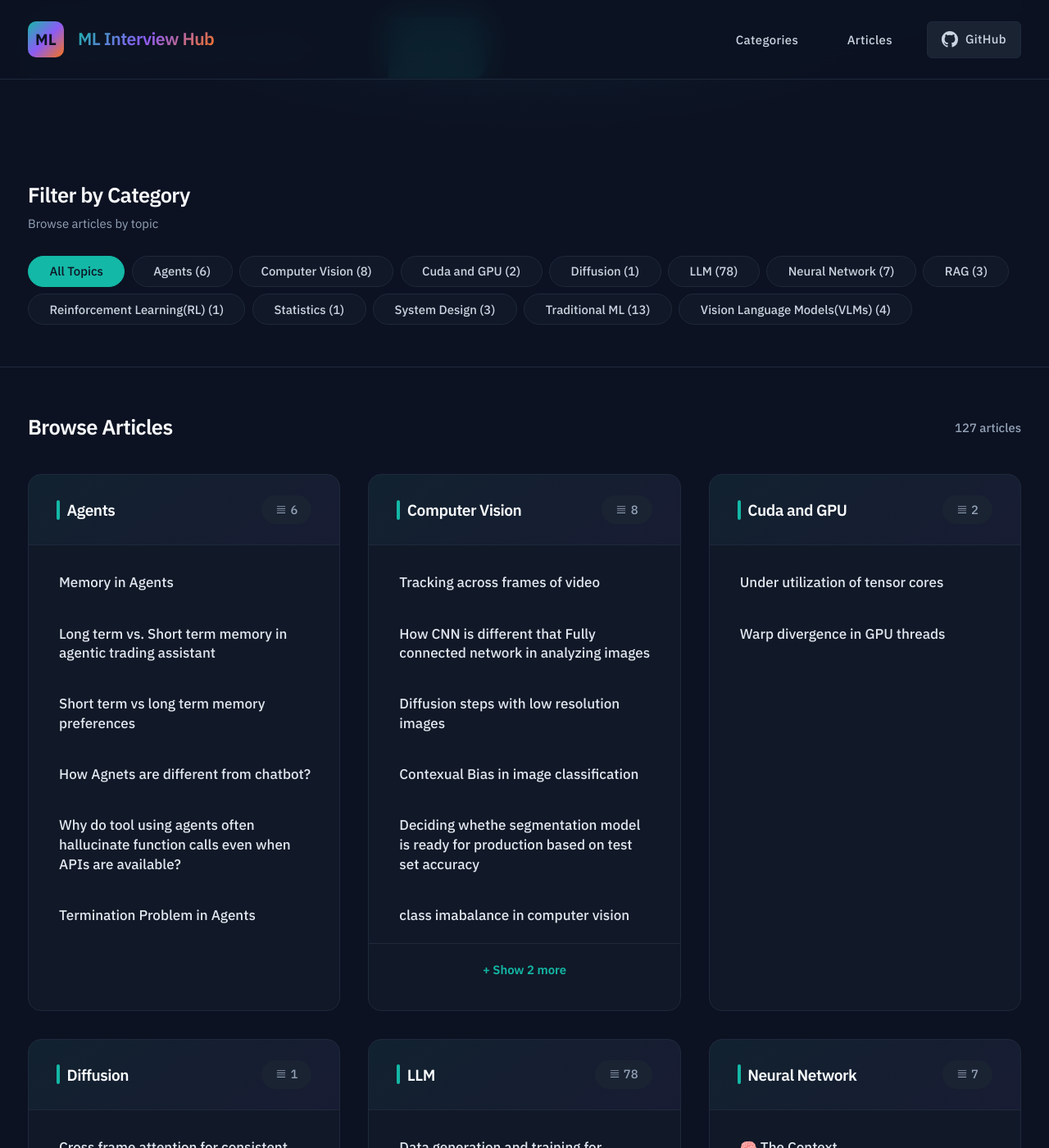
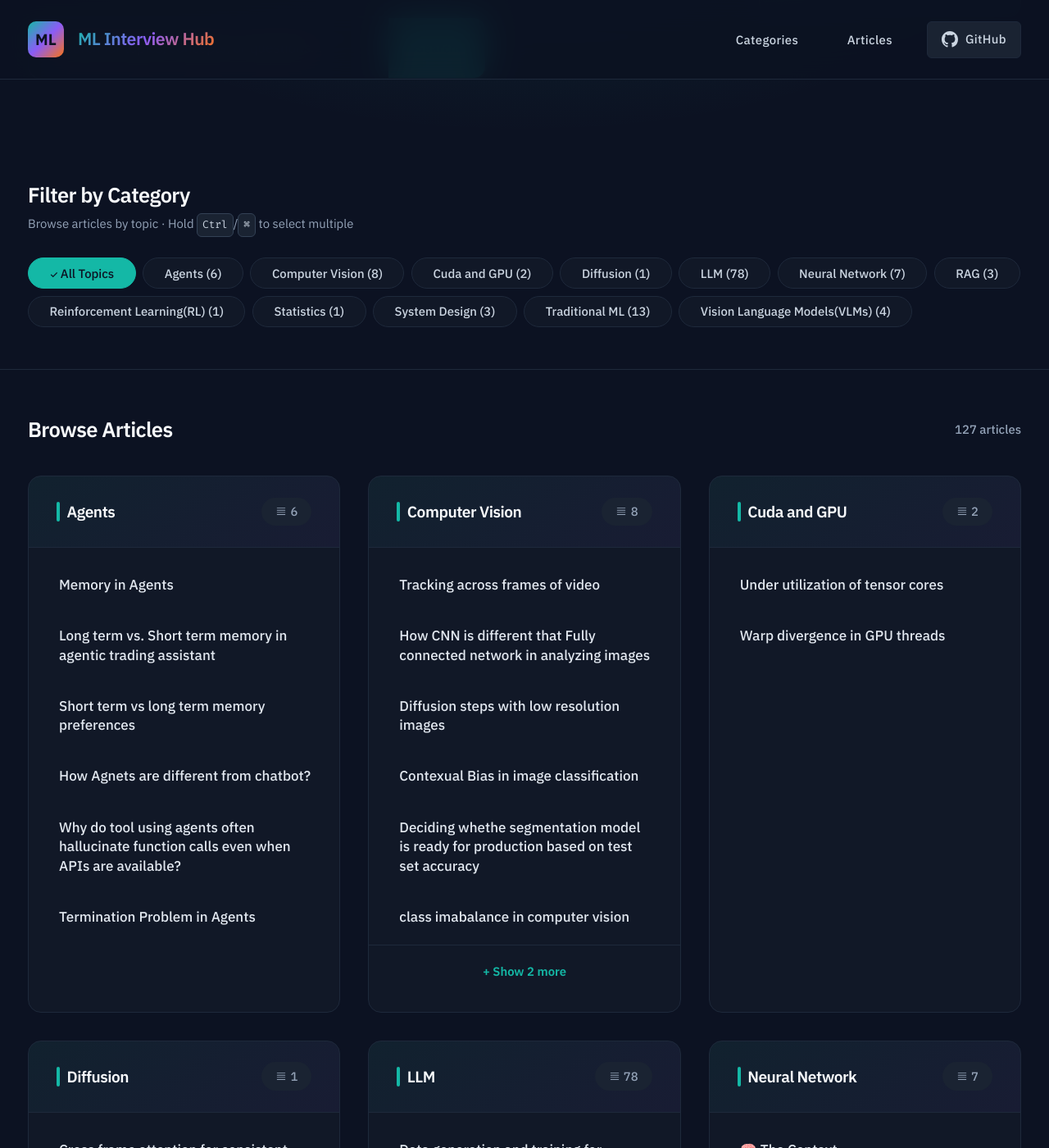
Before and after one commit to ayush1298/ML-Interview-Based-Blogs, a Jekyll site: the page built from index.md, in a window 1280 px wide and 1400 px high, scrolled down 532 px. Shown: the whole window at 82% size. Built offline with Jekyll 4.4.1, drawn with Linux system fonts in a browser that asks for light colours; some of the changed lines change nothing that is shown.

Commit message:
fix category filter

```diff
--- a/assets/css/style.css
+++ b/assets/css/style.css
@@ -438,10 +438,28 @@
   font-size: var(--text-sm);
 }
 
+.section-header kbd {
+  display: inline-block;
+  padding: 2px 6px;
+  font-family: var(--font-mono);
+  font-size: 0.75rem;
+  background: var(--bg-tertiary);
+  border: 1px solid var(--border-subtle);
+  border-radius: var(--radius-sm);
+  color: var(--text-secondary);
+}
+
 .filter-chips {
   display: flex;
   flex-wrap: wrap;
   gap: var(--space-sm);
+}
+
+.filter-hint {
+  width: 100%;
+  font-size: var(--text-xs);
+  color: var(--text-muted);
+  margin-bottom: var(--space-sm);
 }
 
 .chip {
@@ -455,6 +473,7 @@
   cursor: pointer;
   transition: all var(--transition-fast);
   font-family: var(--font-sans);
+  user-select: none;
 }
 
 .chip:hover {
@@ -467,6 +486,12 @@
   background: var(--accent-primary);
   border-color: var(--accent-primary);
   color: var(--text-inverse);
+}
+
+/* Multi-select indicator */
+.chip.active::before {
+  content: '✓ ';
+  font-size: 0.8em;
 }
 
 /* ========================================
--- a/assets/js/main.js
+++ b/assets/js/main.js
@@ -5,7 +5,7 @@
 
 let allArticles = [];
 let allCategories = [];
-let currentFilter = 'all';
+let selectedFilters = new Set(); // Track multiple selected categories
 
 document.addEventListener('DOMContentLoaded', async () => {
   const grid = document.getElementById('categoryGrid');
@@ -81,13 +81,19 @@
 
     statArticles.textContent = allArticles.length;
 
-    // Create filter chips
+    // Setup "All Topics" chip click handler
+    const allChip = filterChips.querySelector('[data-category="all"]');
+    if (allChip) {
+      allChip.onclick = () => toggleAllTopics();
+    }
+
+    // Create filter chips for each category
     allCategories.forEach(cat => {
       const chip = document.createElement('button');
       chip.className = 'chip';
       chip.dataset.category = cat.name;
       chip.textContent = `${cat.name} (${cat.articles?.length || 0})`;
-      chip.onclick = () => filterByCategory(cat.name);
+      chip.onclick = (e) => toggleCategory(cat.name, e);
       filterChips.appendChild(chip);
     });
 
@@ -102,13 +108,7 @@
         searchTimeout = setTimeout(() => {
           const query = e.target.value.toLowerCase().trim();
           if (query.length === 0) {
-            // Reset to current filter
-            if (currentFilter === 'all') {
-              renderCategories(allCategories);
-            } else {
-              const filtered = allCategories.filter(cat => cat.name === currentFilter);
-              renderCategories(filtered);
-            }
+            applyFilters();
           } else {
             searchArticles(query);
           }
@@ -137,29 +137,112 @@
 });
 
 /**
- * Filter articles by category
+ * Toggle "All Topics" - clears all filters and shows everything
  */
-function filterByCategory(category) {
-  currentFilter = category;
+function toggleAllTopics() {
+  // Clear all selected filters
+  selectedFilters.clear();
 
-  // Update active chip
+  // Update chip states
   document.querySelectorAll('.chip').forEach(chip => {
     chip.classList.remove('active');
-    if (chip.dataset.category === category) {
-      chip.classList.add('active');
-    }
   });
+
+  // Mark "All Topics" as active
+  const allChip = document.querySelector('.chip[data-category="all"]');
+  if (allChip) {
+    allChip.classList.add('active');
+  }
 
   // Clear search
   const searchInput = document.getElementById('searchInput');
   if (searchInput) searchInput.value = '';
 
-  // Render filtered categories
-  if (category === 'all') {
+  // Show all categories
+  renderCategories(allCategories);
+}
+
+/**
+ * Toggle a category filter (multi-select enabled)
+ */
+function toggleCategory(category, event) {
+  // Check if Ctrl/Cmd key is held for multi-select, or just toggle
+  const isMultiSelect = event && (event.ctrlKey || event.metaKey || event.shiftKey);
+
+  if (!isMultiSelect) {
+    // Single select mode - clear others and select this one
+    if (selectedFilters.size === 1 && selectedFilters.has(category)) {
+      // If clicking the only selected category, show all
+      toggleAllTopics();
+      return;
+    }
+    selectedFilters.clear();
+    selectedFilters.add(category);
+  } else {
+    // Multi-select mode - toggle this category
+    if (selectedFilters.has(category)) {
+      selectedFilters.delete(category);
+    } else {
+      selectedFilters.add(category);
+    }
+  }
+
+  // If no filters selected, show all
+  if (selectedFilters.size === 0) {
+    toggleAllTopics();
+    return;
+  }
+
+  // Update chip states
+  updateChipStates();
+
+  // Clear search
+  const searchInput = document.getElementById('searchInput');
+  if (searchInput) searchInput.value = '';
+
+  // Apply filters
+  applyFilters();
+}
+
+/**
+ * Update visual state of filter chips
+ */
+function updateChipStates() {
+  document.querySelectorAll('.chip').forEach(chip => {
+    const category = chip.dataset.category;
+
+    if (category === 'all') {
+      // "All Topics" is active only when no specific filters are selected
+      chip.classList.toggle('active', selectedFilters.size === 0);
+    } else {
+      chip.classList.toggle('active', selectedFilters.has(category));
+    }
+  });
+}
+
+/**
+ * Apply current filters and render
+ */
+function applyFilters() {
+  if (selectedFilters.size === 0) {
     renderCategories(allCategories);
   } else {
-    const filtered = allCategories.filter(cat => cat.name === category);
+    const filtered = allCategories.filter(cat => selectedFilters.has(cat.name));
     renderCategories(filtered);
+  }
+}
+
+/**
+ * Legacy function for backward compatibility
+ */
+function filterByCategory(category) {
+  if (category === 'all') {
+    toggleAllTopics();
+  } else {
+    selectedFilters.clear();
+    selectedFilters.add(category);
+    updateChipStates();
+    applyFilters();
   }
 }
 
@@ -249,10 +332,15 @@
 }
 
 /**
- * Search articles across all categories
+ * Search articles across all categories (respects current filters)
  */
 function searchArticles(query) {
-  const filtered = allCategories.map(cat => ({
+  // Start with either filtered categories or all categories
+  const baseCategories = selectedFilters.size > 0
+    ? allCategories.filter(cat => selectedFilters.has(cat.name))
+    : allCategories;
+
+  const filtered = baseCategories.map(cat => ({
     ...cat,
     articles: (cat.articles || []).filter(article => {
       const titleMatch = article.title?.toLowerCase().includes(query);
@@ -309,5 +397,7 @@
 
 // Make functions globally available
 window.filterByCategory = filterByCategory;
+window.toggleCategory = toggleCategory;
+window.toggleAllTopics = toggleAllTopics;
 window.expandCategory = expandCategory;
 window.handleSearch = handleSearch;
--- a/index.md
+++ b/index.md
@@ -64,7 +64,7 @@
     <div class="section-header">
       <div>
         <h2>Filter by Category</h2>
-        <p>Browse articles by topic</p>
+        <p>Browse articles by topic · Hold <kbd>Ctrl</kbd>/<kbd>⌘</kbd> to select multiple</p>
       </div>
     </div>
 
```
